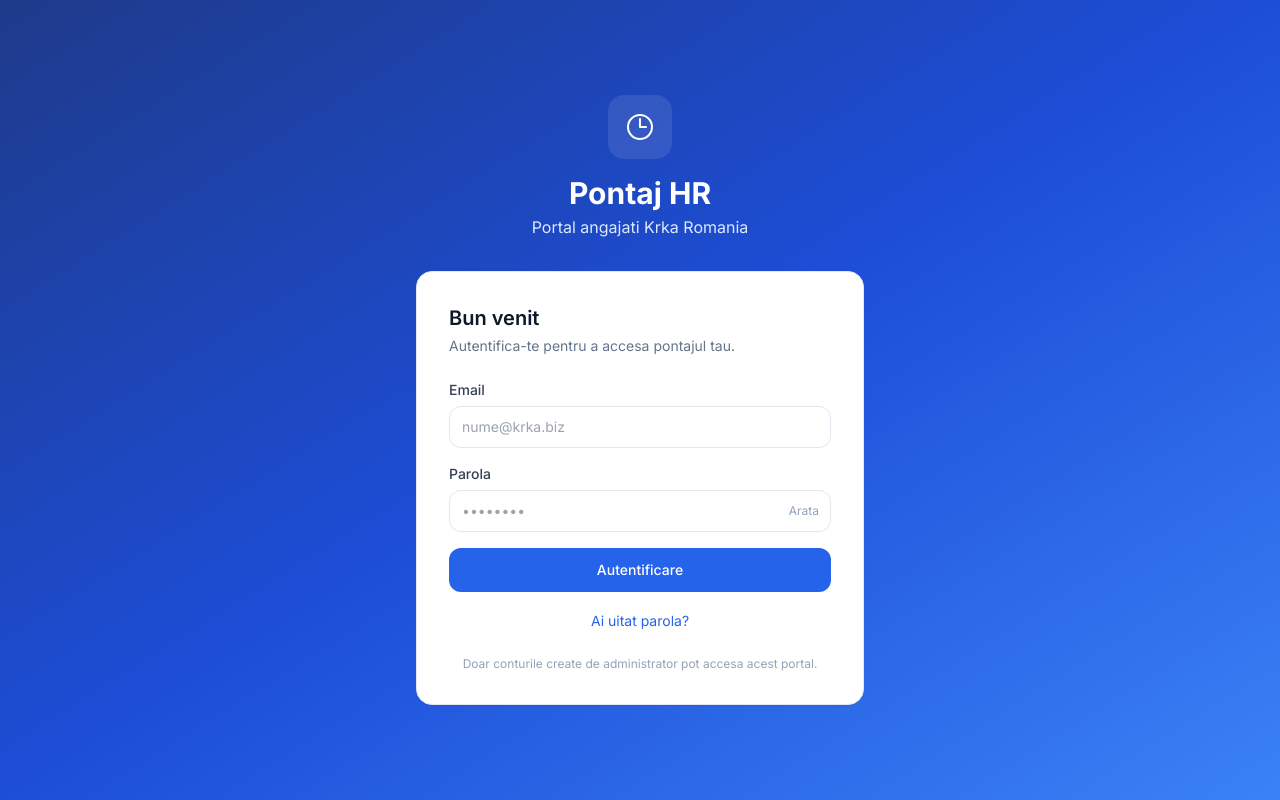
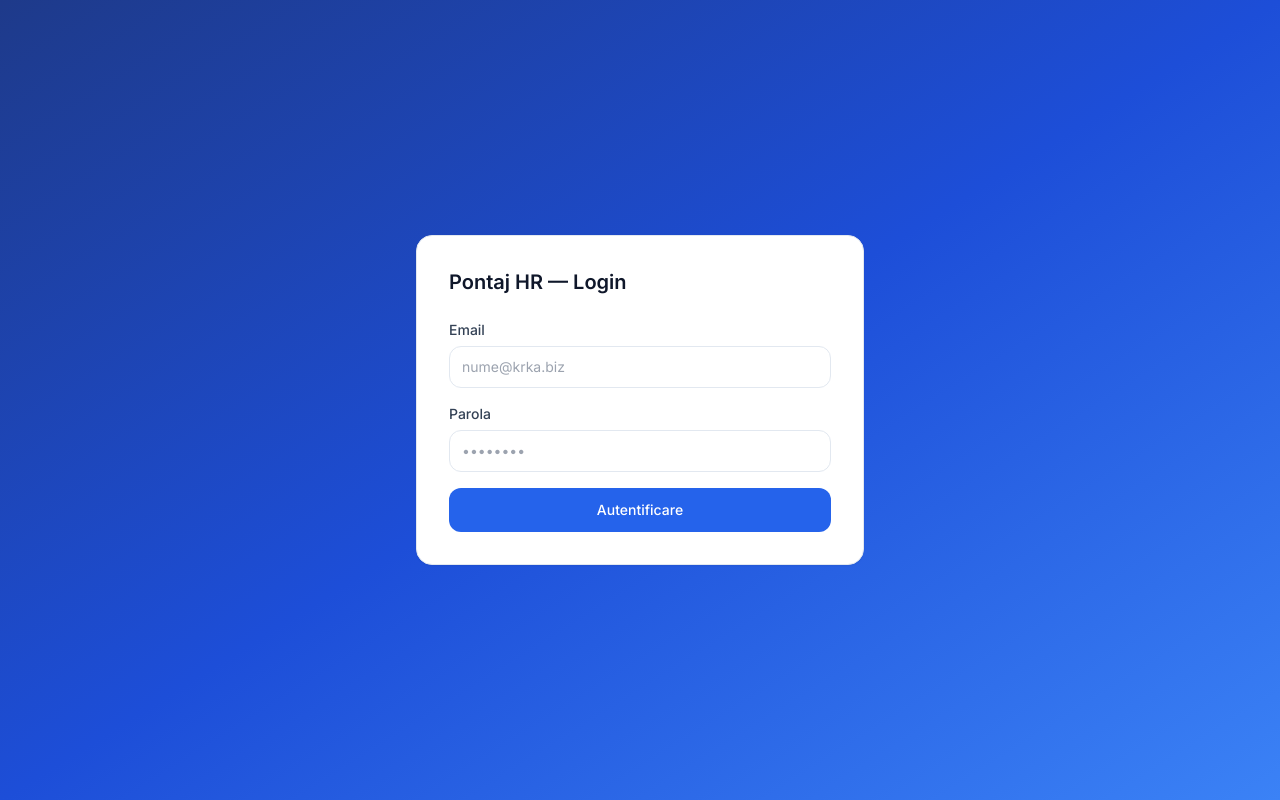
Before and after one commit to calexi07/hr-timetracker, a Next.js app: page /login in a window 1280 px wide. Built offline with nearby package versions, Linux system fonts and the light colour scheme; no server answers.

Commit message:
Update page.tsx

```diff
--- a/src/app/login/page.tsx
+++ b/src/app/login/page.tsx
@@ -2,45 +2,41 @@
 import { useState } from 'react'
 import { createClient } from '@/lib/supabase/client'
 import { useRouter } from 'next/navigation'
-import toast from 'react-hot-toast'
 
 export default function LoginPage() {
   const [email, setEmail] = useState('')
   const [password, setPassword] = useState('')
-  const [showPass, setShowPass] = useState(false)
   const [loading, setLoading] = useState(false)
+  const [debug, setDebug] = useState('')
   const router = useRouter()
   const supabase = createClient()
 
   const handleLogin = async (e: React.FormEvent) => {
     e.preventDefault()
     setLoading(true)
-    const { error } = await supabase.auth.signInWithPassword({ email, password })
+    setDebug('Se autentifica...')
+
+    const { data, error } = await supabase.auth.signInWithPassword({ email, password })
+
     if (error) {
-      toast.error('Email sau parola incorecta')
+      setDebug('EROARE: ' + error.message)
       setLoading(false)
       return
     }
+
+    setDebug('Login OK! User: ' + data.user?.email + ' | Redirectez...')
+
+    setTimeout(() => {
       router.push('/')
       router.refresh()
+    }, 1000)
   }
 
   return (
     <div className="min-h-screen flex items-center justify-center bg-gradient-to-br from-blue-900 via-blue-700 to-blue-500">
       <div className="w-full max-w-md mx-4">
-        <div className="text-center mb-8">
-          <div className="inline-flex items-center justify-center w-16 h-16 rounded-2xl bg-white/10 backdrop-blur mb-4">
-            <svg className="w-8 h-8 text-white" fill="none" viewBox="0 0 24 24" stroke="currentColor">
-              <path strokeLinecap="round" strokeLinejoin="round" strokeWidth={1.5} d="M12 6v6h4.5m4.5 0a9 9 0 11-18 0 9 9 0 0118 0z" />
-            </svg>
-          </div>
-          <h1 className="text-3xl font-bold text-white">Pontaj HR</h1>
-          <p className="text-blue-100 mt-1">Portal angajati Krka Romania</p>
-        </div>
-
         <div className="card p-8">
-          <h2 className="text-xl font-semibold text-slate-900 mb-1">Bun venit</h2>
-          <p className="text-slate-500 text-sm mb-6">Autentifica-te pentru a accesa pontajul tau.</p>
+          <h2 className="text-xl font-semibold text-slate-900 mb-6">Pontaj HR — Login</h2>
 
           <form onSubmit={handleLogin} className="space-y-4">
             <div>
@@ -57,23 +53,14 @@ export default function LoginPage() {
 
             <div>
               <label className="block text-sm font-medium text-slate-700 mb-1.5">Parola</label>
-              <div className="relative">
               <input
-                  type={showPass ? 'text' : 'password'}
+                type="password"
                 value={password}
                 onChange={e => setPassword(e.target.value)}
                 placeholder="••••••••"
                 required
-                  className="input pr-10"
+                className="input"
               />
-                <button
-                  type="button"
-                  onClick={() => setShowPass(!showPass)}
-                  className="absolute right-3 top-1/2 -translate-y-1/2 text-slate-400 hover:text-slate-600 text-xs"
-                >
-                  {showPass ? 'Ascunde' : 'Arata'}
-                </button>
-              </div>
             </div>
 
             <button
@@ -85,15 +72,11 @@ export default function LoginPage() {
             </button>
           </form>
 
-          <div className="mt-4 text-center">
-            <a href="/reset-password" className="text-sm text-blue-600 hover:text-blue-700">
-              Ai uitat parola?
-            </a>
+          {debug && (
+            <div className="mt-4 p-3 rounded-xl bg-slate-100 text-sm font-mono text-slate-700 break-all">
+              {debug}
             </div>
-
-          <p className="mt-6 text-center text-xs text-slate-400">
-            Doar conturile create de administrator pot accesa acest portal.
-          </p>
+          )}
         </div>
       </div>
     </div>
```
Lines whose indentation alone changed are shown as unchanged.
